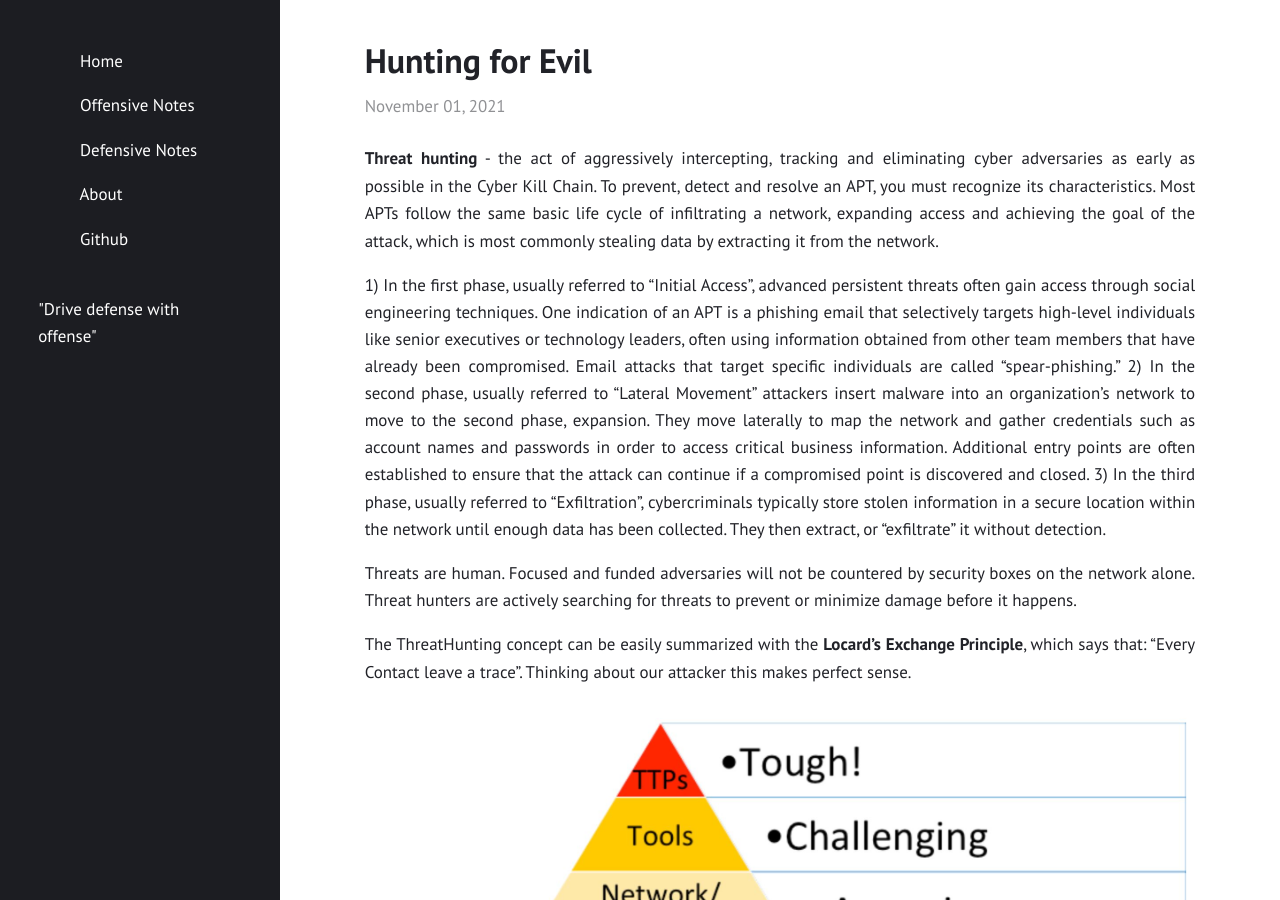
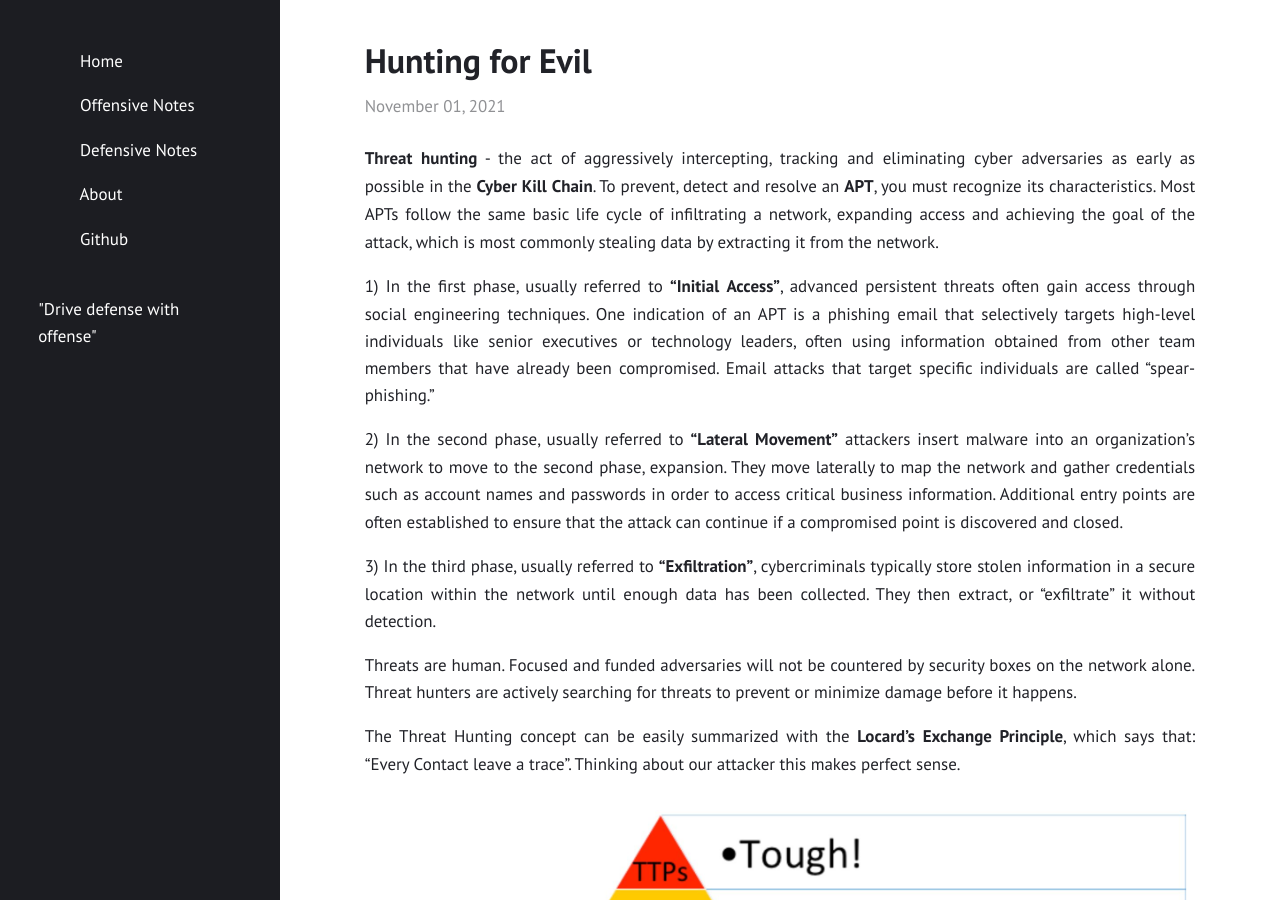
Before and after one commit to Fil88/Fil88.github.io, a Jekyll site: the page built from _posts/2021-11-01-Hunting-for-evil.md, in a window 1280 px wide and 900 px high. Built offline with Jekyll 4.4.1, drawn with Linux system fonts in a browser that asks for light colours; some of the changed text lies outside the part shown.

Commit message:
Update 2021-11-01-Hunting-for-evil.md

```diff
--- a/_posts/2021-11-01-Hunting-for-evil.md
+++ b/_posts/2021-11-01-Hunting-for-evil.md
@@ -3,23 +3,25 @@ title: "Hunting for Evil"
 layout: "post"
 ---
 
-__Threat__ __hunting__ - the act of aggressively intercepting, tracking and eliminating cyber adversaries as early as possible in the Cyber Kill Chain.
-To prevent, detect and resolve an APT, you must recognize its characteristics.
+__Threat__ __hunting__ - the act of aggressively intercepting, tracking and eliminating cyber adversaries as early as possible in the __Cyber__ __Kill__ __Chain__.
+To prevent, detect and resolve an __APT__, you must recognize its characteristics.
 Most APTs follow the same basic life cycle of infiltrating a network, expanding access and achieving the goal of the attack, which is most commonly stealing data by extracting it from the network.
 
 
 
 
-1) In the first phase, usually referred to "Initial Access", advanced persistent threats often gain access through social engineering techniques. One indication of an APT is a phishing email that selectively targets high-level individuals like senior executives or technology leaders, often using information obtained from other team members that have already been compromised. Email attacks that target specific individuals are called “spear-phishing.”
-2) In the second phase, usually referred to "Lateral Movement" attackers insert malware into an organization’s network to move to the second phase, expansion. They move laterally to map the network and gather credentials such as account names and passwords in order to access critical business information.
+1) In the first phase, usually referred to __"Initial__ __Access"__, advanced persistent threats often gain access through social engineering techniques. One indication of an APT is a phishing email that selectively targets high-level individuals like senior executives or technology leaders, often using information obtained from other team members that have already been compromised. Email attacks that target specific individuals are called “spear-phishing.”
+
+2) In the second phase, usually referred to __"Lateral__ __Movement"__ attackers insert malware into an organization’s network to move to the second phase, expansion. They move laterally to map the network and gather credentials such as account names and passwords in order to access critical business information.
 Additional entry points are often established to ensure that the attack can continue if a compromised point is discovered and closed.
-3) In the third phase, usually referred to "Exfiltration", cybercriminals typically store stolen information in a secure location within the network until enough data has been collected. They then extract, or “exfiltrate” it without detection.
+
+3) In the third phase, usually referred to __"Exfiltration"__, cybercriminals typically store stolen information in a secure location within the network until enough data has been collected. They then extract, or “exfiltrate” it without detection.
 
 Threats are human. Focused and funded adversaries will not be countered by security boxes on the network alone. Threat hunters are actively searching for threats to prevent or minimize damage before it happens.
 
 
-The ThreatHunting concept can be easily summarized with the __Locard's__ __Exchange__ __Principle__, which says that: "Every Contact leave a trace". Thinking about
-our attacker this makes perfect sense.
+The Threat Hunting concept can be easily summarized with the __Locard's__ __Exchange__ __Principle__, which says that: "Every Contact leave a trace".
+Thinking about our attacker this makes perfect sense.
 
 <p align="center">
   <img src="/assets/posts/2021-11-01-Hunting-for-Evil/pyramidofpain.JPG">
```
Also changed, not shown: other parts of _posts/2021-11-01-Hunting-for-evil.md (+11 -9 lines).
